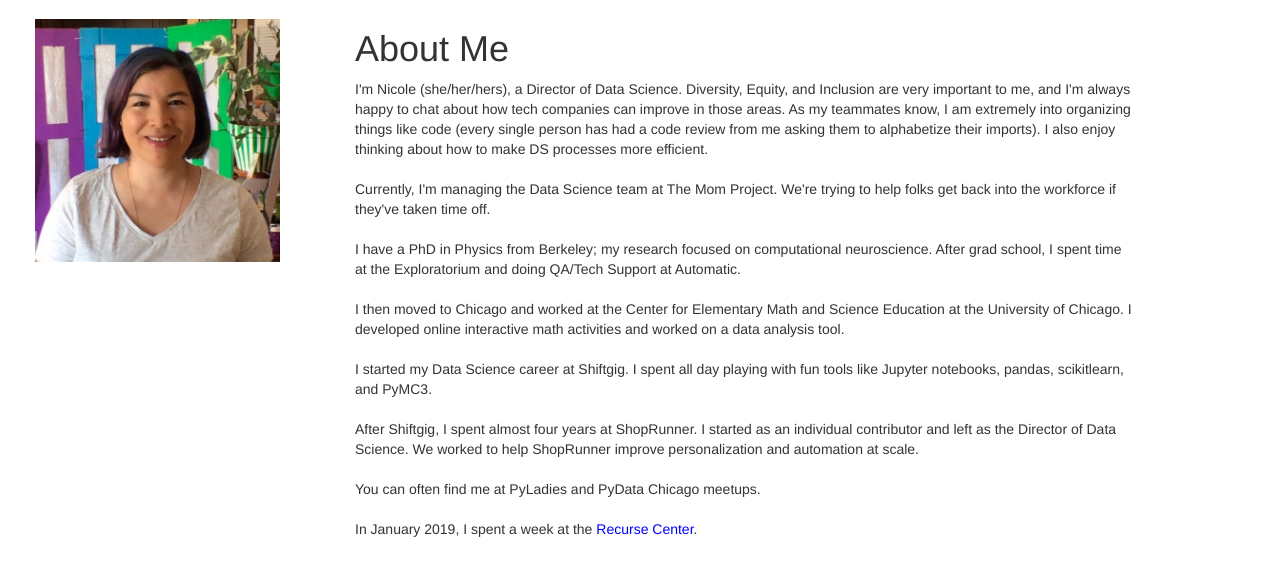
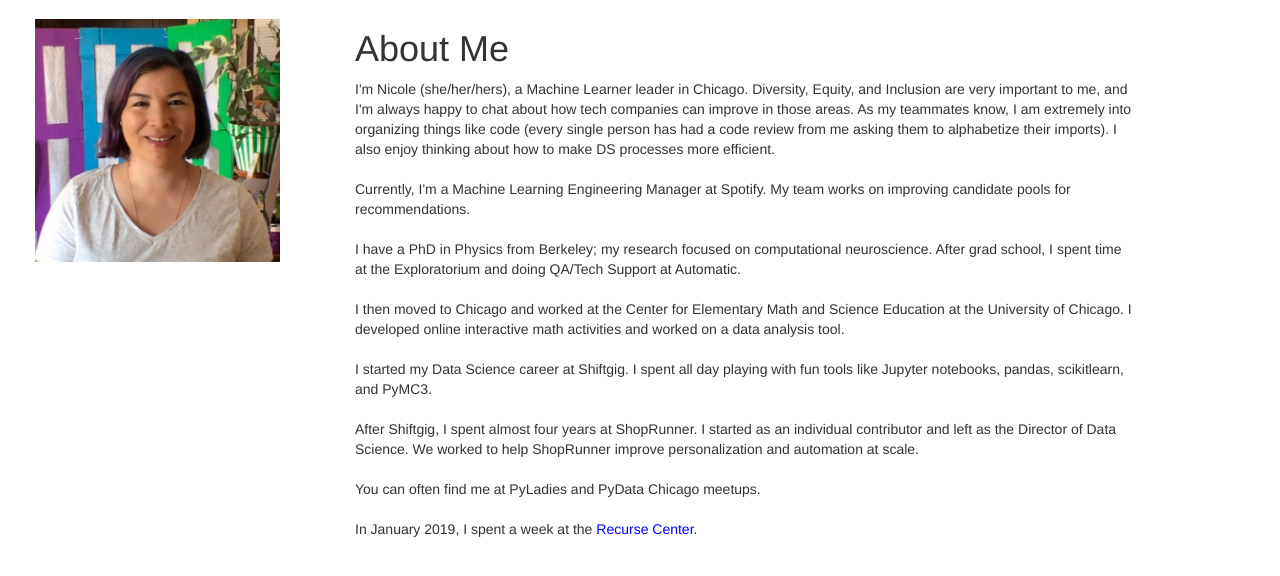
Before and after one commit to parsing-science/parsing-science-flask, a Flask app: page /about/ in a window 1280 px wide. Shown: the part 111-687 px from the top of the page. Run offline with Flask 2, Linux system fonts and the light colour scheme; some libraries are stand-ins or nearby versions.

Commit message:
Update bio

```diff
--- a/parsing_science/templates/core/about.html
+++ b/parsing_science/templates/core/about.html
@@ -7,8 +7,8 @@
     <div class="about-me-text col-md-8">
         <h1>About Me </h1>
         <p>
-        I'm Nicole (she/her/hers), a Director of Data Science. Diversity, Equity, and Inclusion are very important to me, and I'm always happy to chat about how tech companies can improve in those areas. As my teammates know, I am extremely into organizing things like code (every single person has had a code review from me asking them to alphabetize their imports). I also enjoy thinking about how to make DS processes more efficient.<br><br>
-        Currently, I'm managing the Data Science team at The Mom Project. We're trying to help folks get back into the workforce if they've taken time off. <br><br>
+        I'm Nicole (she/her/hers), a Machine Learner leader in Chicago. Diversity, Equity, and Inclusion are very important to me, and I'm always happy to chat about how tech companies can improve in those areas. As my teammates know, I am extremely into organizing things like code (every single person has had a code review from me asking them to alphabetize their imports). I also enjoy thinking about how to make DS processes more efficient.<br><br>
+        Currently, I'm a Machine Learning Engineering Manager at Spotify. My team works on improving candidate pools for recommendations. <br><br>
         I have a PhD in Physics from Berkeley; my research focused on computational neuroscience. After grad school, I spent time at the Exploratorium and doing QA/Tech Support at Automatic. <br> <br>
         I then moved to Chicago and worked at the Center for Elementary Math and Science Education at the University of Chicago. I developed online interactive math activities and worked on a data analysis tool. <br><br>
         I started my Data Science career at Shiftgig. I spent all day playing with fun tools like Jupyter notebooks, pandas, scikitlearn, and PyMC3. <br><br>
--- a/parsing_science/templates/core/index.html
+++ b/parsing_science/templates/core/index.html
@@ -3,7 +3,7 @@
   <div class="home row-fluid">
     <div class="col-md-5">
         <p>
-          Hello, I'm Nicole Carlson (she/her/hers), a Director of Data Science in Chicago. I'm passionate about building diverse and inclusive Data Science teams. If you work with me, you'll also discover that I love organizing things and making processes more efficient.<br><br>
+          Hello, I'm Nicole Carlson (she/her/hers), a Machine Learning leader in Chicago. I'm passionate about building diverse and inclusive Data Science teams. If you work with me, you'll also discover that I love organizing things and making processes more efficient.<br><br>
           This website has links to my latest projects and talks.<br><br>
           I'm the co-creator of <a href="https://pypi.python.org/pypi/octopod/" target="_blank" style="color:#53B3CB"> Octopod</a>, a deep learning library to create multi-task image, text, or ensemble (image + text) models.<br><br>
           I also created <a href="https://pypi.python.org/pypi/pymc3-models/" target="_blank" style="color:#53B3CB"> PyMC3 Models</a>, a library for custom PyMC3 models built on top of the scikit-learn API.
```
Also changed, not shown: README.md.
